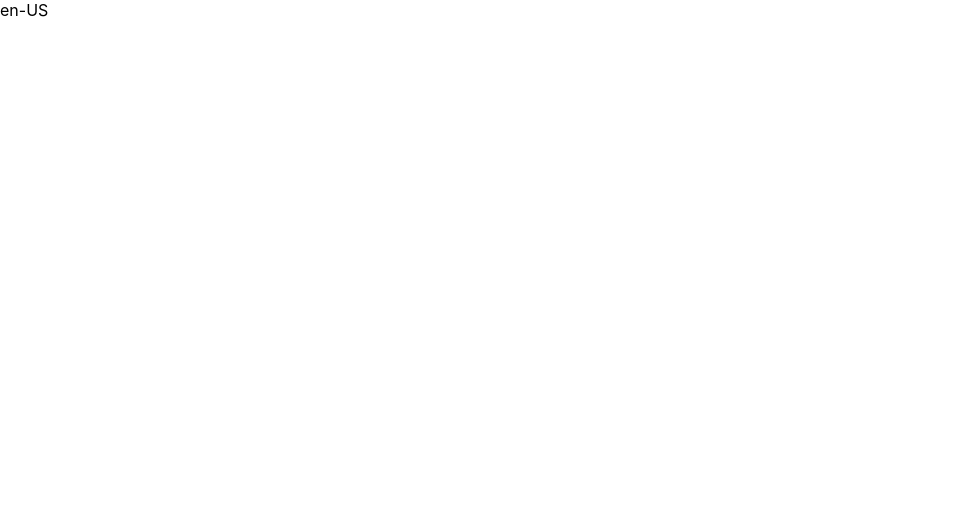
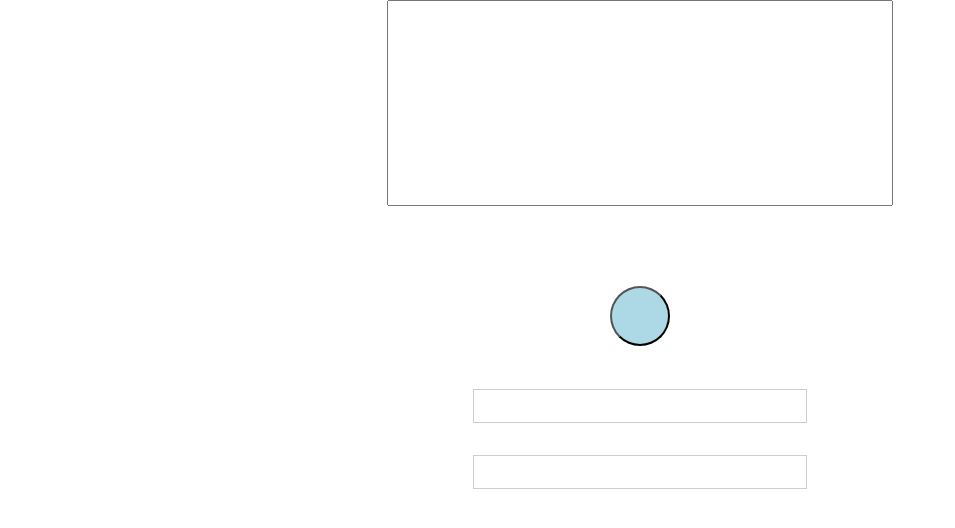
Before and after one commit to jacksonthea/monologue-learner, a React (Create React App) app: page / in a window 1280 px wide. Shown: the top 528 px of the page, without its empty margins (0-955 px from the left). Built offline with nearby package versions, Linux system fonts and the light colour scheme.

Commit message:
recognition with text area

```diff
--- a/src/App.tsx
+++ b/src/App.tsx
@@ -1,22 +1,164 @@
-import React from 'react'
+import React, { Component } from "react";
 export interface IWindow extends Window {
   webkitSpeechRecognition: any;
 }
-const {webkitSpeechRecognition} = (window as any);
+const { webkitSpeechRecognition } = window as any;
 
 // const speachRecognition: any = SpeechRecognition || webkitSpeechRecognition
-const recognition = new webkitSpeechRecognition()
+const recognition = new webkitSpeechRecognition();
 
-recognition.continuous = true
-recognition.interimResults = true
-recognition.lang = 'en-US'
+recognition.continuous = true;
+recognition.interimResults = true;
+recognition.lang = "en-US";
 
-function App() {
-  return (
-    <div className="App">
-      <text>{recognition.lang}</text>
-    </div>
-  )
+type Props = {};
+type State = {
+  listening: boolean;
+  monologueText: string;
+};
+
+class Speech extends Component<Props, State> {
+  constructor(props: Props) {
+    super(props);
+    this.state = {
+      listening: false,
+      monologueText: "",
+    };
+    // this.toggleListen = this.toggleListen.bind(this);
+    // this.handleListen = this.handleListen.bind(this);
+  }
+
+  handleChangeMonologueText = (
+    event: React.ChangeEvent<HTMLTextAreaElement>
+  ) => {
+    this.setState({ monologueText: event.target.value });
+  };
+
+  toggleListen = () => {
+    this.setState(
+      {
+        listening: !this.state.listening,
+      },
+      this.handleListen
+    );
+  };
+
+  handleListen = () => {
+    console.log("listening?", this.state.listening);
+
+    if (this.state.listening) {
+      recognition.start();
+      recognition.onend = () => {
+        console.log("...continue listening...");
+        recognition.start();
+      };
+    } else {
+      recognition.stop();
+      recognition.onend = () => {
+        console.log("Stopped listening per click");
+      };
+    }
+
+    recognition.onstart = () => {
+      console.log("Listening!");
+    };
+
+    let finalTranscript = "";
+    recognition.onresult = (event: SpeechRecognitionEvent) => {
+      let interimTranscript = "";
+
+      for (let i = event.resultIndex; i < event.results.length; i++) {
+        const transcript = event.results[i][0].transcript;
+        if (event.results[i].isFinal) finalTranscript += transcript + " ";
+        else interimTranscript += transcript;
+      }
+      const interim_item = document.getElementById("interim");
+      if (interim_item) {
+        interim_item.innerHTML = interimTranscript;
+      }
+
+      const final_item = document.getElementById("final");
+      if (final_item) {
+        final_item.innerHTML = finalTranscript;
+      }
+
+      //-------------------------COMMANDS------------------------------------
+
+      const transcriptArr = finalTranscript.split(" ");
+      const stopCmd = transcriptArr.slice(-3, -1);
+      console.log("stopCmd", stopCmd);
+
+      if (stopCmd[0] === "stop" && stopCmd[1] === "listening") {
+        recognition.stop();
+        recognition.onend = () => {
+          console.log("Stopped listening per command");
+          const finalText = transcriptArr.slice(0, -3).join(" ");
+
+          const final_item = document.getElementById("final");
+          if (final_item) {
+            final_item.innerHTML = finalText;
+          }
+        };
+      }
+    };
+
+    //-----------------------------------------------------------------------
+
+    recognition.onerror = (event: SpeechRecognitionEvent) => {
+      console.log("Error occurred in recognition: " + event);
+    };
+  };
+
+  render() {
+    return (
+      <div
+        style={{
+          display: "flex",
+          flexDirection: "column",
+          alignItems: "center",
+          textAlign: "center",
+        }}
+      >
+        <textarea
+          id="monologue-text"
+          value={this.state.monologueText}
+          onChange={this.handleChangeMonologueText}
+          style={{ resize: "none", width: 500, height: 200 }}
+        ></textarea>
+        <button
+          id="microphone-btn"
+          style={{
+            width: "60px",
+            height: "60px",
+            background: "lightblue",
+            borderRadius: "50%",
+            margin: "6em 0 2em 0",
+          }}
+          onClick={this.toggleListen}
+        />
+        <div
+          id="interim"
+          style={{
+            color: "gray",
+            border: "#ccc 1px solid",
+            padding: "1em",
+            margin: "1em",
+            width: "300px",
+          }}
+        ></div>
+        <div
+          id="final"
+          style={{
+            color: "black",
+            border: "#ccc 1px solid",
+            padding: "1em",
+            margin: "1em",
+            width: "300px",
+          }}
+        ></div>
+      </div>
+    );
+  }
 }
 
-export default App;
+export default Speech;
```
